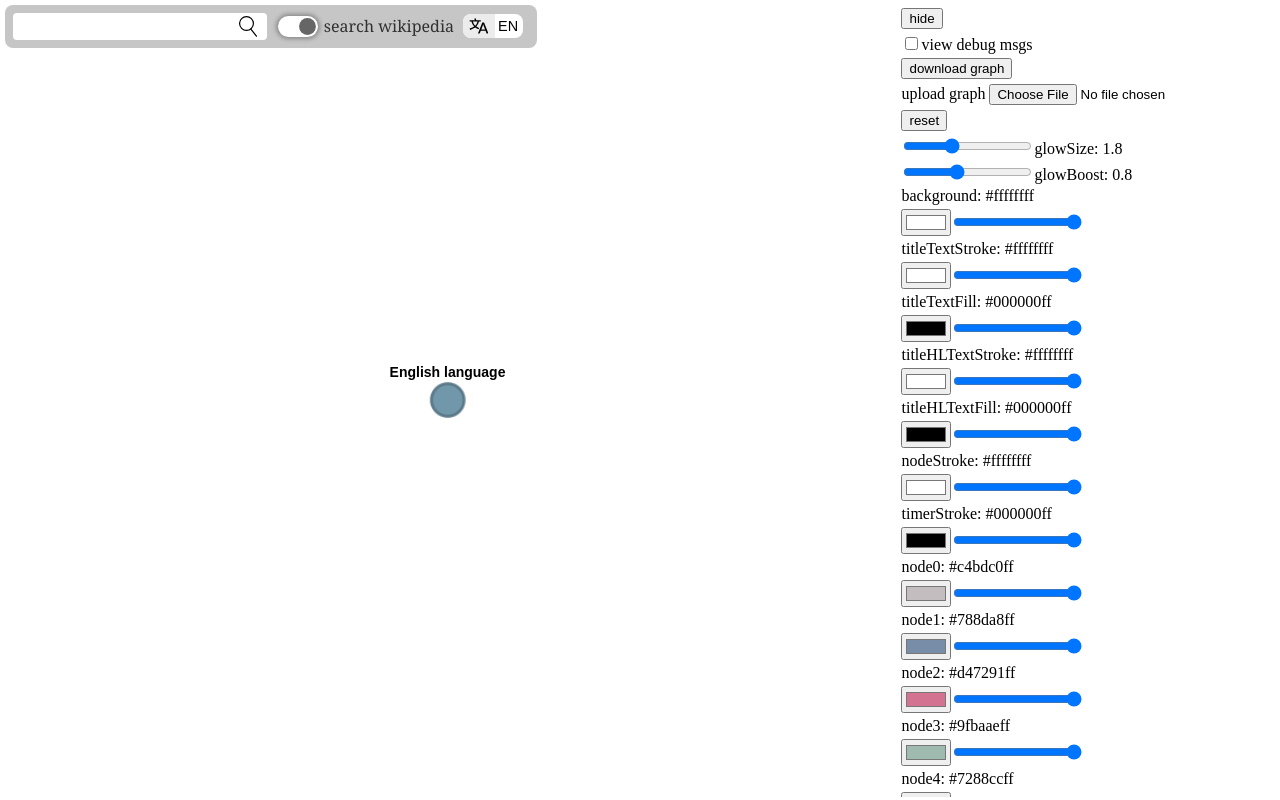
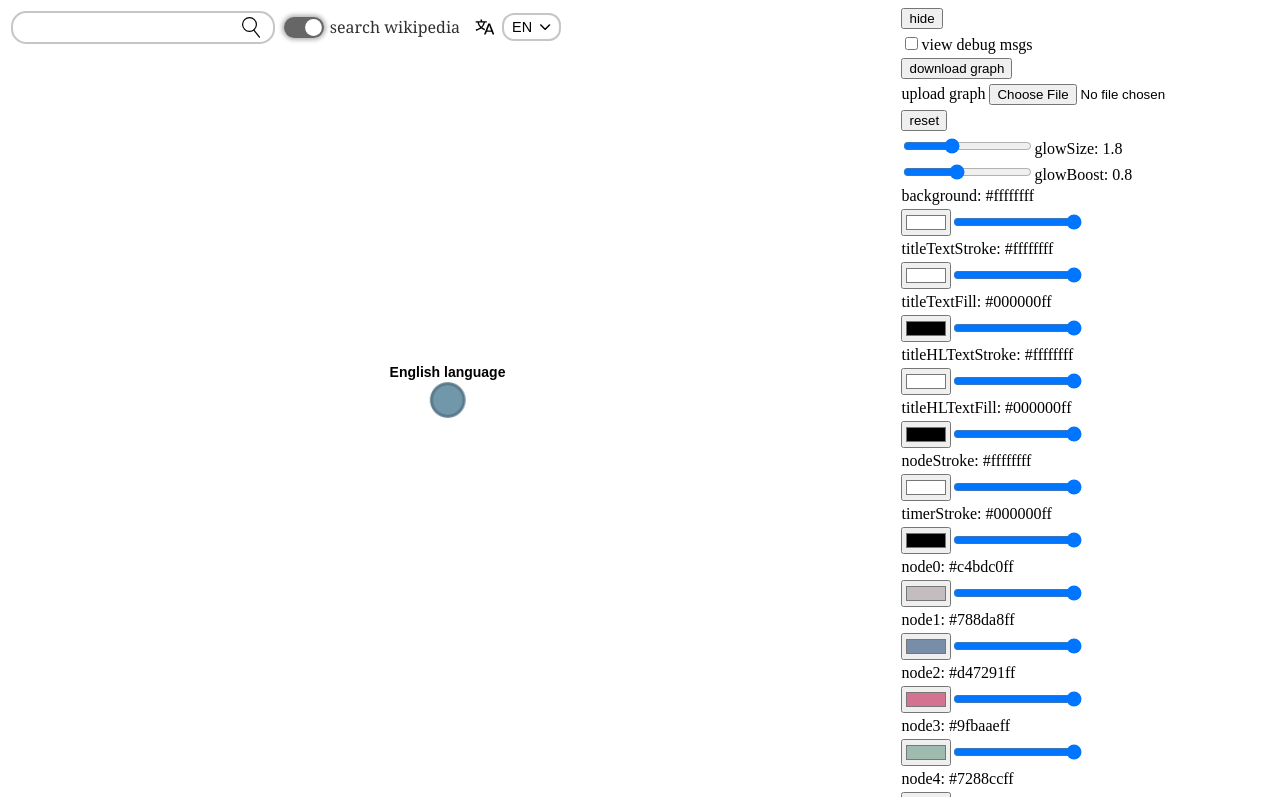
Before and after one commit to imprity/ya-wiki-graph, a website with bundled scripts: page index.html in a window 1280 px wide. Both pictures are taken after a click on the checkbox 297 px from the left and 26 px from the top of the page. Built offline with nearby package versions, Linux system fonts and the light colour scheme; no server answers; files whose address does not match are found by name.

Commit message:
made ui white

```diff
--- a/index.html
+++ b/index.html
@@ -25,11 +25,10 @@
         <div id="search-option-container">
           <input id="search-toggle" type="checkbox" class="shadow-focus"></input>
           <span class="noselect" id="search-toggle-span">search graph</span>
-          <div id="language-select-container" class="shadow-focus" style="display: none">
+          <div id="language-select-container" style="display: none">
             <div id="language-select-icon"></div>
             <label id="language-select-label" for="language-select">LABEL</label>
-            <select id="language-select">
-            </select>
+            <select id="language-select"></select>
           </div>
         </div>
       </div>
--- a/style.css
+++ b/style.css
@@ -66,7 +66,7 @@
 }
 
 #main-ui-container {
-  background-color: var(--grey);
+  background-color: var(--white);
   height: auto;
   position: absolute;
   display: flex;
@@ -83,43 +83,40 @@
 #search-form {
   display: flex;
   align-items: center;
-  padding-left: 5px;
-  padding-right: 5px;
-  padding-top: 2px;
-  padding-bottom: 2px;
+  padding-left: 8px;
+  padding-right: 8px;
+  padding-top: 3px;
+  padding-bottom: 3px;
   flex-grow: 1;
-  border-radius: 3pt;
+  border-radius: 10pt;
   background-color: var(--white);
+  outline: 2px solid var(--grey);
 }
 
 #search-bar-text {
   font-size: 1rem;
   font-family: var(--sans-serif);
+
+  flex-grow: 1;
+
+  width: auto;
   height: 1.3rem;
-  flex-grow: 1;
-  width: auto;
+
+  background-color: rgba(0, 0, 0, 0);
+
   margin: 0px;
-  background-color: rgba(0, 0, 0, 0);
+  margin-left: 3px;
+  margin-right: 3px;
+
   outline: none;
   border: none;
-  margin-left: 3px;
-  margin-right: 3px;
+
   color: var(--text-black)
 }
 
-#search-bar-text:active {
+#search-bar-text:hover,
+#search-bar-text:focus {
   outline: none;
-  border: none;
-}
-
-#search-bar-text:active {
-  outline: none;
-  border: none;
-}
-
-#search-bar-text:hover {
-  outline: none;
-  border: none;
 }
 
 #search-bar-button {
@@ -161,14 +158,14 @@
   min-width: var(--toggle-width);
   height: var(--toggle-height);
   border-radius: calc(var(--toggle-height) / 2.0);
-  background-color: var(--white);
+  background-color: var(--dark-grey);
   margin: 0px 3px;
 }
 
 #search-toggle::before {
   content: "";
   position: absolute;
-  background-color: var(--dark-grey);
+  background-color: var(--white);
   width: var(--toggle-height);
   height: var(--toggle-height);
   top: 0;
@@ -194,6 +191,7 @@
 
 #language-select-container {
   --height: 1.5rem;
+  --focus-box-shadow: none;
 
   width: auto;
   height: var(--height);
@@ -207,12 +205,14 @@
   margin-right: 3px;
 }
 
+#language-select-container:focus-within {
+  --focus-box-shadow: 0px 0px 4px 2px rgba(0, 0, 0, 0.3);
+}
+
 #language-select-icon {
   position: relative;
   width: 2rem;
   height: var(--height);
-  background-color: var(--light-grey);
-  border-radius: 0.5rem 0rem 0rem 0.5rem;
 }
 
 #language-select-icon::before {
@@ -231,13 +231,40 @@
 }
 
 #language-select-label {
+  --down-button-w: 0.7rem;
+  --pad-left: 0.5rem;
+
+  position: relative;
   text-align: center;
   line-height: var(--height);
   height: var(--height);
   font-size: 0.9rem;
   font-family: var(--sans-serif);
+
   margin-left: 3px;
   margin-right: 5px;
+
+  padding-left: var(--pad-left);
+  padding-right: calc(var(--pad-left) * 2.0 + var(--down-button-w));
+
+  background-color: var(--white);
+
+  border-radius: 10px;
+  outline: 2px solid var(--grey);
+
+  box-shadow: var(--focus-box-shadow)
+}
+
+#language-select-label::before {
+  position: absolute;
+  content: "";
+  width: var(--down-button-w);
+  height: var(--height);
+  right: calc(var(--pad-left));
+  background: no-repeat url(assets/donw-arrow.svg);
+  background-attachment: local;
+  background-position: center;
+  background-size: contain;
 }
 
 #language-select {
```
Also changed, not shown: assets/donw-arrow.svg (added).
